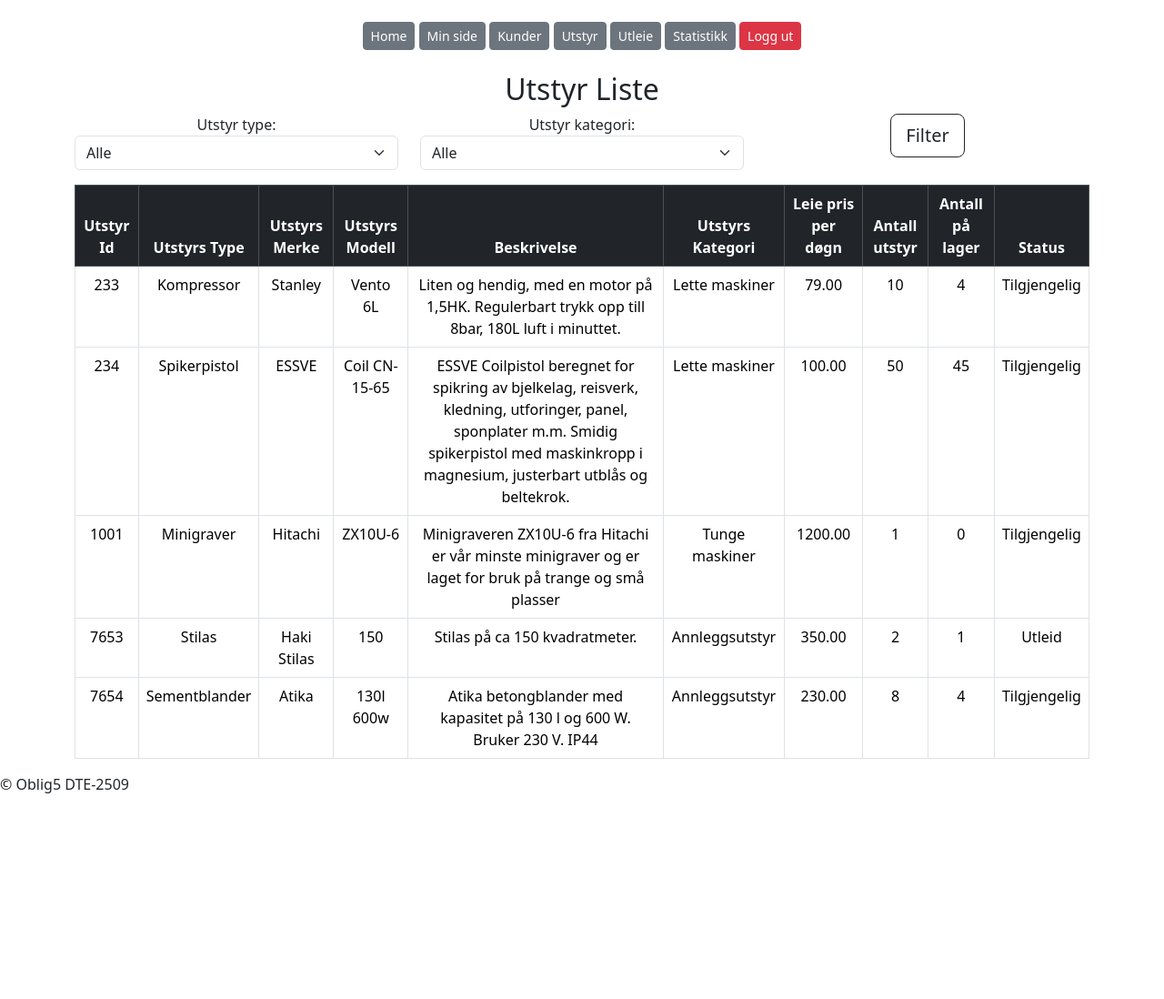
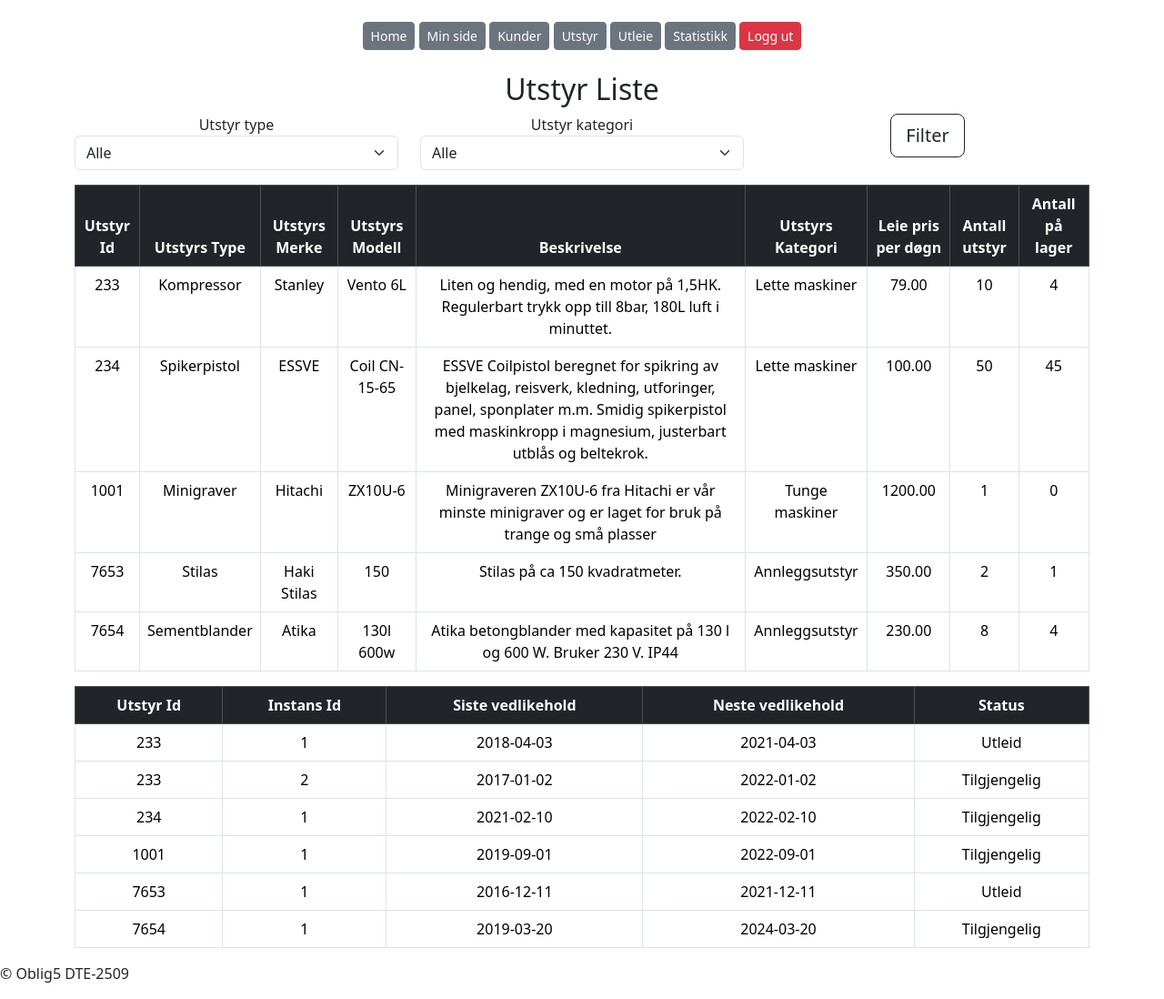
Before and after one commit to yitong-sun/26V_DTE2509_Utleieapp, a Flask app: page /utstyr/ in a window 1280 px wide. Shown: the whole page at 91% size. Before the commit the page ends 872 px from the top, so only its background shows below. Run offline with Flask 3, Linux system fonts and the light colour scheme; the visitor is signed in with stand-in values (Sample User, id 1); data comes from the database, SQL or seed files in the repository; data that the repository does not hold is empty.

Commit message:
Fixed utstyr page to include instanser and connected status to instanser

```diff
--- a/Oblig 5/database.py
+++ b/Oblig 5/database.py
@@ -70,25 +70,35 @@ class Database():
         return self.cursor.fetchall()
 
     #utstyr
-    def check_status_utstyr_id(self, utstyr_id):
-        self.cursor.execute("""SELECT UtstyrId
+    def check_status_utstyr_instans_id(self,utstyr_instans_id):
+        self.cursor.execute("""SELECT concat(Utstyrid,'.',InstansId)
                                 FROM instans
-                                WHERE UtstyrId = %s AND
+                                WHERE concat(Utstyrid,'.',InstansId) = %s AND
                                 concat(Utstyrid,'.',InstansId)
                                 NOT IN (SELECT concat(UtstyrId,'.',InstansId) FROM utleie WHERE InnlevertDato IS Null)""",
-                                (utstyr_id))
+                                (utstyr_instans_id,))
         return self.cursor.fetchone()
 
     def get_utstyr_id(self):
         self.cursor.execute("SELECT UtstyrId FROM Utstyr")
         return self.cursor.fetchall()
 
+    def get_utstyr_instans_id(self):
+        self.cursor.execute("SELECT concat(Utstyrid,'.',InstansId) FROM instans", )
+        return self.cursor.fetchall()
+
+
     def get_all_utstyr(self):
         self.cursor.execute("""SELECT ut.UtstyrId, ut.UtstyrsType, ut.UtstyrsMerke, ut.UtstyrsModell, ut.Beskrivelse,
                             kat.Beskrivelse, ut.LeiePrisDøgn, ut.AntallUtstyr, ut.AntallPåLager
                             FROM utstyr as ut, utstyrskategori as kat
                             WHERE ut.UtstyrsKatId = kat.UtstyrsKatId """)
+        return self.cursor.fetchall()
 
+    def get_all_instans(self):
+        self.cursor.execute("""SELECT InstansId, UtstyrId, concat(UtstyrId,".", InstansId), SisteVedlikehold, NesteVedlikehold
+                            FROM instans
+                            ORDER BY UtstyrId """)
         return self.cursor.fetchall()
 
     def get_filtered_utstyr(self, utstyr_type = None, kategori = None):
--- a/Oblig 5/models.py
+++ b/Oblig 5/models.py
@@ -89,11 +89,13 @@ class Betalingsmåte():
         self.beskrivelse = beskrivelse
 
 class Instans():
-    def __init__(self, instans_id, utstyr_id, siste_vedlikehold, neste_vedlikehold):
+    def __init__(self, instans_id, utstyr_id, utstyr_instans_id, siste_vedlikehold, neste_vedlikehold):
         self.instans_id = instans_id
         self.utstyr_id = utstyr_id
+        self.utstyr_instans_id = utstyr_instans_id
         self.siste_vedlikehold = siste_vedlikehold
         self.neste_vedlikehold = neste_vedlikehold
+
 
 class Kundebehandler():
     def __init__(self, kundebehandler_id, fornavn, etternavn, telefon_nr):
@@ -129,8 +131,8 @@ class UtstyrsKategori():
 #Forms
 
 class FilterUtstyrForm(FlaskForm):
-    utstyr_type = SelectField('Utstyr type:', choices=[], coerce=str)
-    kategori = SelectField('Utstyr kategori:', choices=[], coerce=str)
+    utstyr_type = SelectField('Utstyr type', choices=[], coerce=str)
+    kategori = SelectField('Utstyr kategori', choices=[], coerce=str)
     filter = SubmitField('Filter')
 
 class AddUtleieForm(FlaskForm):
--- a/Oblig 5/routes/utstyr_bp.py
+++ b/Oblig 5/routes/utstyr_bp.py
@@ -1,7 +1,7 @@
 from flask import render_template, Blueprint
 from flask_login import login_required
 from database import Database
-from models import Utstyr, FilterUtstyrForm
+from models import Utstyr, FilterUtstyrForm, Instans
 
 utstyr_bp = Blueprint('utstyr',__name__)
 
@@ -14,9 +14,12 @@ def all():
     with Database() as db:
 
         tilgjengelig =[]
-        for utstyr_id in db.get_utstyr_id():
-            if db.check_status_utstyr_id(utstyr_id):
-                tilgjengelig.append(utstyr_id[0])
+        for utstyr_instans_id in db.get_utstyr_instans_id():
+                if db.check_status_utstyr_instans_id(utstyr_instans_id[0]):
+                    print(utstyr_instans_id[0], "Yes")
+                    tilgjengelig.append(utstyr_instans_id[0])
+                else:
+                     print(utstyr_instans_id[0], "No")
 
         utstyr_typer = db.get_utstyr_typer()
         kategorier = db.get_utstyr_kategorier()
@@ -32,10 +35,13 @@ def all():
         else:
             utstyrer = [Utstyr(*utstyr) for utstyr in db.get_all_utstyr()]
 
+        instanser = [Instans(*instans) for instans in db.get_all_instans()]
+
 
 
     return render_template('utstyr/read.html',
                            form=form ,
                            utstyrer=utstyrer,
                            tilgjengelig=tilgjengelig,
+                           instanser=instanser
                            )
--- a/Oblig 5/templates/Utstyr/read.html
+++ b/Oblig 5/templates/Utstyr/read.html
@@ -34,7 +34,6 @@
                 <th>Leie pris per døgn</th>
                 <th>Antall utstyr</th>
                 <th>Antall på lager</th>
-                <th>Status</th>
             </tr>
         </thead>
         <tbody>
@@ -49,14 +48,39 @@
                 <td>{{ utstyr.leie_pris_døgn}}</td>
                 <td>{{ utstyr.antall_utstyr}}</td>
                 <td>{{ utstyr.antall_på_lager}}</td>
-                <td>{% if utstyr.utstyr_id in tilgjengelig %}
-                    Tilgjengelig
-                    {% else %} Utleid {% endif %}</td>
-                {% endfor %}
+                    {% endfor %}
             </tr>
 
         </tbody>
     </table>
+
+    <table class="table table-bordered">
+    <thead class="table-dark">
+        <tr>
+            <th>Utstyr Id</th>
+            <th>Instans Id</th>
+            <th>Siste vedlikehold</th>
+            <th>Neste vedlikehold</th>
+            <th>Status</th>
+        </tr>
+    </thead>
+    <tbody>
+        {% for instans in instanser %}
+        {% if instans.utstyr_id in utstyrer | map(attribute='utstyr_id') | list  %}
+        <tr>
+            <td>{{ instans.utstyr_id }}</td>
+            <td>{{ instans.instans_id }}</td>
+            <td>{{ instans.siste_vedlikehold }}</td>
+            <td>{{ instans.neste_vedlikehold }}</td>
+            <td>{% if instans.utstyr_instans_id in tilgjengelig %}
+                Tilgjengelig
+                {% else %} Utleid {% endif %}</td>
+        {% endif %}
+        {% endfor %}
+        </tr>
+
+    </tbody>
+</table>
 </div>
 
 <!--Implemented: liste over alt utstyr-->
```
